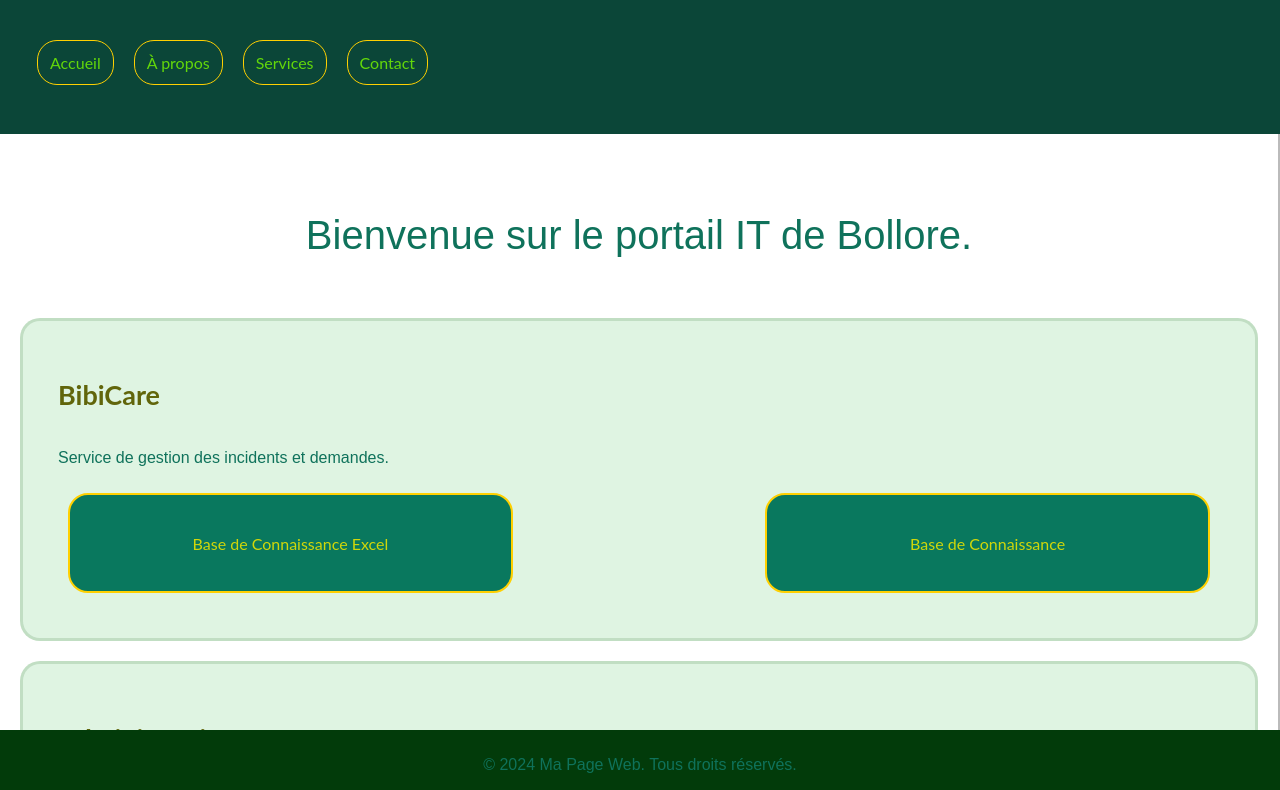
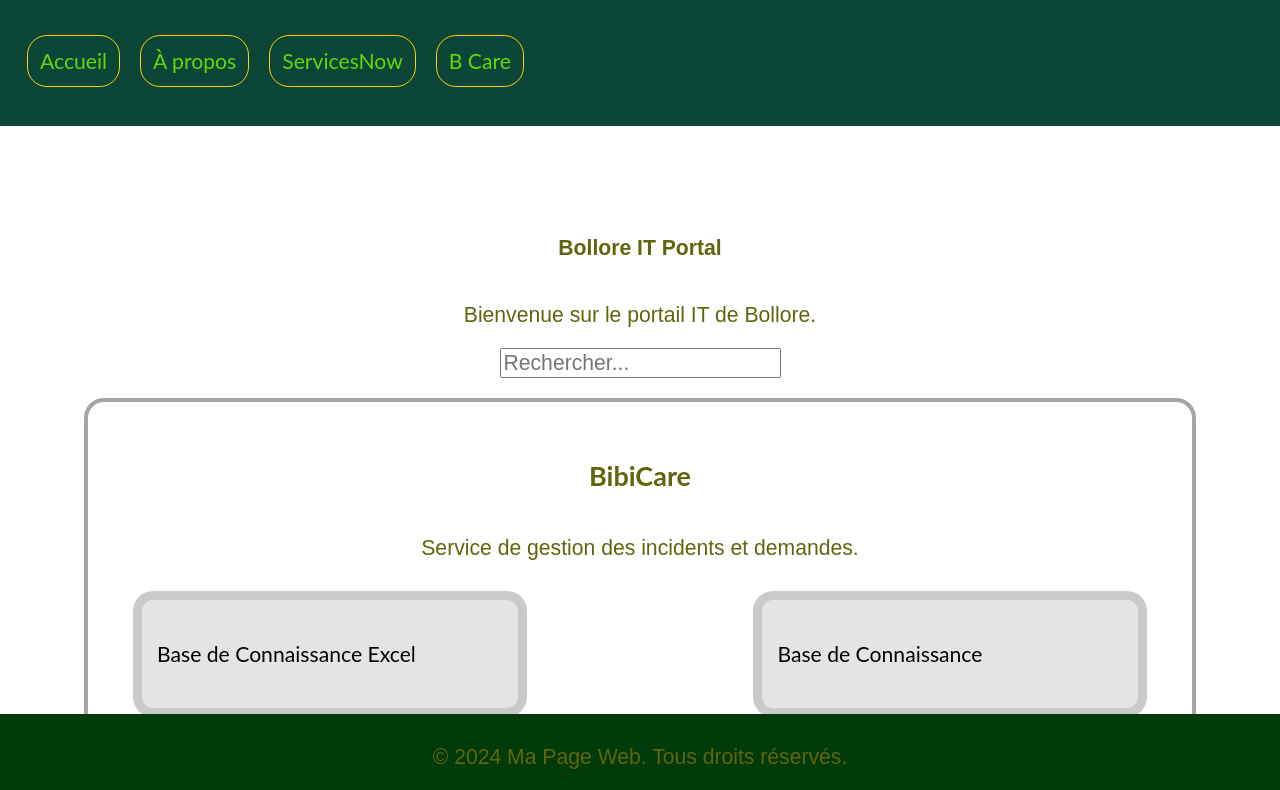
Before and after one commit to kev-de-dev/page-d-accueil-bollore, a website: page index.html in a window 1280 px wide. Shown: the top 790 px of the page. Drawn offline with nearby package versions, Linux system fonts and the light colour scheme; a web font is replaced by a local one.

Commit message:
parametrage environement

```diff
--- a/index.html
+++ b/index.html
@@ -5,11 +5,6 @@
     <meta name="viewport" content="width=device-width, initial-scale=1.0">
     <link rel="stylesheet" href="https://fonts.googleapis.com/css2?family=Shrikhand&display=swap">
     <link rel="stylesheet" href="./styles.css">
-    <!-- Lien vers le fichier JavaScript d'AOS (utilisez la version appropriée) -->
-    <script src="https://cdn.jsdelivr.net/npm/aos@2.3.4/dist/aos.js"></script>
-    <script>
-        AOS.init();
-    </script>
 
     <title>Ma Page Web</title>
 </head>
@@ -20,19 +15,20 @@
         <ul>
             <li><a href="#">Accueil</a></li>
             <li><a href="#">À propos</a></li>
-                <li><a href="#">Services</a></li>
-                <li><a href="#">Contact</a></li>
-
+            <li><a href="#">ServicesNow</a></li>
+            <li><a href="https://bcare.service-now.com/sp">B Care</a></li>
         </ul>
     </nav>
 </header>
 
+<main>
     <div>
         <h3>Bollore IT Portal</h3>
         <p>Bienvenue sur le portail IT de Bollore.</p>
+        <input type="text" id="filtreLiens" placeholder="Rechercher...">
     </div>
 
-        <section id="bibiCare" data-aos="fade-up" data-aos-delay="2000">
+    <section id="bibiCare">
         <h1>BibiCare</h1>
         <p>Service de gestion des incidents et demandes.</p>
         <ul>
@@ -41,7 +37,7 @@
         </ul>
     </section>
 
-        <section id="keviNow" data-aos="fade-right" data-aos-delay="2500">
+    <section id="keviNow">
         <h1>Administration</h1>
         <p>Outils d'administration des systèmes.</p>
         <ul>
@@ -52,7 +48,7 @@
         </ul>
     </section>
 
-        <section id="mesLiens" data-aos="fade-up" data-aos-delay="3000">
+    <section id="mesLiens">
         <h2>Mes Liens pro</h2>
         <p>Liens vers des outils et services professionnels.</p>
         <ul>
@@ -63,18 +59,17 @@
         </ul>
     </section>
 
-        <section id="autresLiens" data-aos="fade-up" data-aos-delay="3500">
+    <section id="autresLiens">
         <h2>Autres Liens</h2>
         <p>Liens divers et utiles.</p>
         <ul>
             <li><a href="https://aka.ms/mfasetup">Authenticator / MFA</a></li>
         </ul>
     </section>
+</main>
 
-
-    </main>
 <aside>
-    <section id="commandesUtiles" data-aos="fade-up" data-aos-delay="4000">
+    <section id="commandesUtiles">
         <h2>Mes Commandes Utiles</h2>
         <p>Commandes système utiles en ligne de commande.</p>
         <ul>
@@ -89,6 +84,7 @@
         </ul>
     </section>
 </aside>
+
 <footer>
     <p>&copy; 2024 Ma Page Web. Tous droits réservés.</p>
 </footer>
--- a/styles.css
+++ b/styles.css
@@ -1,62 +1,44 @@
+/* Définition des variables */
 :root {
     --main-color: rgb(39, 223, 22);
     --border-color: rgb(187, 187, 187);
 }
 
-
-
+/* Styles généraux */
 * {
-    transition: background-color 0.3s ease, color 1s ease;
+    transition: background-color 0.3s ease, color 0.3s ease;
     text-decoration: none;
     box-sizing: border-box;
+    font-size: 1.15rem;
+}
 
-
-}
-button {
-    font-size: 1.2em;
-    padding: 10px 20px;
-    margin-top: 20px;
-    cursor: pointer;
-    background-color: #ff9999;
-    border: none;
-    border-radius: 5px;
-  }
 
 h1 {
     font-size: 27px;
-
 }
 
 h2 {
     font-size: 2rem;
 }
-h3 , p {
+
+h3, p {
     font-family: 'Shrikhand', sans-serif;
-    color: #0f725b;
 }
 
 body {
     width: 100%;
     user-select: none;
-    border-right: 2px solid var(--border-color);
     margin: 0;
     font-family: 'Lato', sans-serif;
-
-
-
-
     color: #61650b;
 }
 
 header {
-    position: fixed;
+    display: flex;
+    flex-wrap: wrap;
     padding: 12px;
-    top: 0;
-    left: 0;
-    right: 0;
     background-color: #0b4638;
     color: #4a4a4a;
-    z-index: 1000;
 }
 
 header a {
@@ -67,15 +49,8 @@
 }
 
 main {
-    padding: 10%;
+    padding: 5%;
     min-height: 100vh;
-}
-
-nav {
-    display: flex;
-    justify-content: space-between;
-    flex-wrap: wrap;
-    padding: 10px;
 }
 
 nav ul {
@@ -93,20 +68,13 @@
 section {
     display: flex;
     flex-wrap: wrap;
+
+    text-align: center;
     flex-direction: column;
     margin: 20px;
-    border: 3px solid #05530423;
+    border: 4.5px solid rgba(30, 30, 30, 0.4);
     border-radius: 20px;
     padding: 35px;
-    background-color: #0da92221;
-}
-
-section a {
-    color: #d0d70a;
-}
-
-section h2 {
-    color: #333;
 }
 
 section ul {
@@ -114,43 +82,49 @@
     padding: 0;
     margin: 0;
     display: flex;
-    justify-content: space-between;
-}
-
-aside section ul {
     flex-wrap: wrap;
-    display: flex;
     justify-content: space-between;
 }
 
 section li {
+    display: flex;
+   flex-wrap: wrap;
+    align-content: center;
     width: calc(40% - 20px);
-    height: 100px;
-    background-color: #09785e;
-    color: #fff;
+    min-height: 100px;
+    background-color: #e3e4e4;
     padding: 15px;
     margin: 10px;
-    border-inline-end-color: #ffd001;
-    border: 2.5px solid #ffd001;
     border-radius: 20px;
+    border-style: inset;
+    border: 9px solid #1e1e1e22;
 
-    display: flex;
     align-items: center;
-    justify-content: center;
+    transition: background-color 0.3s ease, border-color 0.3s ease, color 0.3s ease, font-size 0.3s ease;
 }
 
 section li:hover {
-    background-color: #075c49;
+    background-color: rgba(29, 129, 67, 0.372);
+}
+
+section a {
+    color: rgb(3, 3, 3);
+}
+
+section a:hover {
+    font-size: larger;
 }
 
 pre {
+    display: flex;
+    flex-wrap: wrap;
     border-radius: 10px;
     background-color: #1E1E1E;
     color: #fff700;
     padding: 5px;
     margin-right: 2%;
+    font-size: 1.25rem;
 
-    font-size: 1.5rem;
 }
 
 div {
@@ -169,7 +143,6 @@
 
 footer {
     background-color: #023b0a;
-    color: #fff;
     text-align: center;
     padding: 10px;
     position: fixed;
```
Also changed, not shown: script.js (+25 -2 lines). Lines whose indentation alone changed are shown as unchanged.
